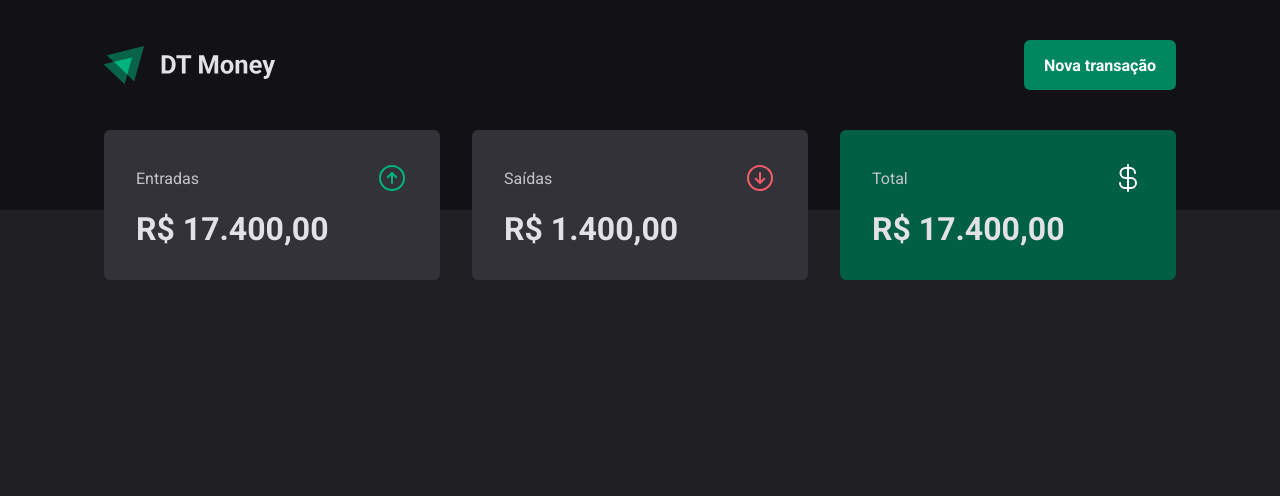
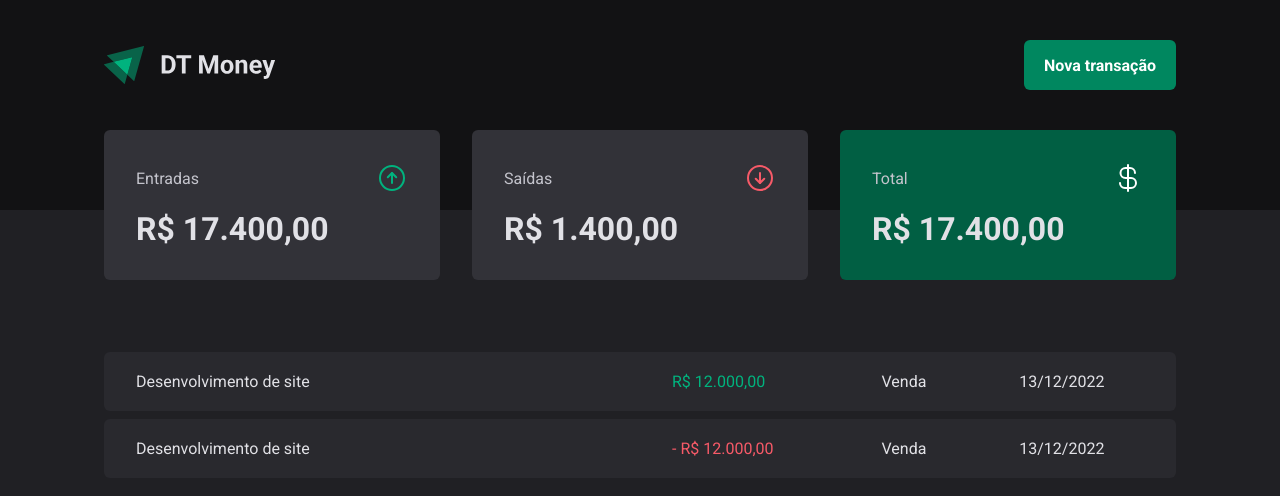
Before and after one commit to luarakerlen/dt-money, a React (Vite) app: page / in a window 1280 px wide. Shown: the top 496 px of the page. Built offline with nearby package versions, Linux system fonts and the light colour scheme.

Commit message:
feat: create table

```diff
--- a/src/pages/Transactions/index.tsx
+++ b/src/pages/Transactions/index.tsx
@@ -1,10 +1,40 @@
 import { Header, Summary } from '../../components';
+import {
+	PriceHighlight,
+	TransactionsContainer,
+	TransactionsTable,
+} from './styles';
 
 export function Transactions() {
 	return (
 		<div>
 			<Header />
 			<Summary />
+
+			<TransactionsContainer>
+				<TransactionsTable>
+					<tbody>
+						<tr>
+							<td width='50%'>Desenvolvimento de site</td>
+							<td>
+								<PriceHighlight variant='income'> R$ 12.000,00</PriceHighlight>
+							</td>
+							<td>Venda</td>
+							<td>13/12/2022</td>
+						</tr>
+						<tr>
+							<td width='50%'>Desenvolvimento de site</td>
+							<td>
+								<PriceHighlight variant='outcome'>
+									- R$ 12.000,00
+								</PriceHighlight>
+							</td>
+							<td>Venda</td>
+							<td>13/12/2022</td>
+						</tr>
+					</tbody>
+				</TransactionsTable>
+			</TransactionsContainer>
 		</div>
 	);
 }
--- a/src/pages/Transactions/styles.ts
+++ b/src/pages/Transactions/styles.ts
@@ -0,0 +1,41 @@
+import styled from 'styled-components';
+
+export const TransactionsContainer = styled.main`
+	width: 100%;
+	max-width: 1120px;
+	margin: 4rem auto 0;
+	padding: 0 1.5rem;
+`;
+
+export const TransactionsTable = styled.table`
+	width: 100%;
+	border-collapse: separate;
+	border-spacing: 0 0.5rem;
+	/* margin-top: 1.5rem; */
+
+	td {
+		padding: 1.25rem 2rem;
+		background: ${(props) => props.theme['gray-700']};
+
+		&:first-child {
+			border-top-left-radius: 6px;
+			border-bottom-left-radius: 6px;
+		}
+
+		&:last-child {
+			border-top-right-radius: 6px;
+			border-bottom-right-radius: 6px;
+		}
+	}
+`;
+
+interface PriceHighlightProps {
+	variant: 'income' | 'outcome';
+}
+
+export const PriceHighlight = styled.span<PriceHighlightProps>`
+	color: ${(props) =>
+		props.variant === 'income'
+			? props.theme['green-300']
+			: props.theme['red-300']};
+`;
```
